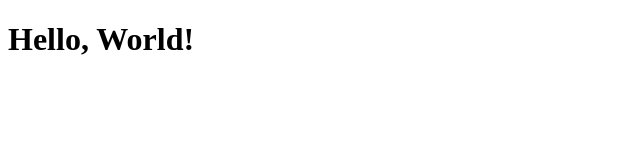
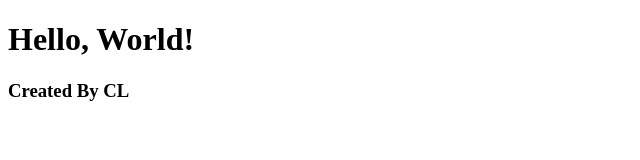
Before and after one commit to clanand11/CI-CD-Pipeline, a plain HTML site: page index.html in a window 1280 px wide. Shown: the whole page, without its empty margins (0-640 px from the left). Drawn offline with Linux system fonts and the light colour scheme.

Commit message:
Update index.html

```diff
--- a/index.html
+++ b/index.html
@@ -6,5 +6,6 @@
   </head>
   <body>
     <h1>Hello, World!</h1>
+    <h3>Created By CL</h3>
   </body>
 </html>
```
